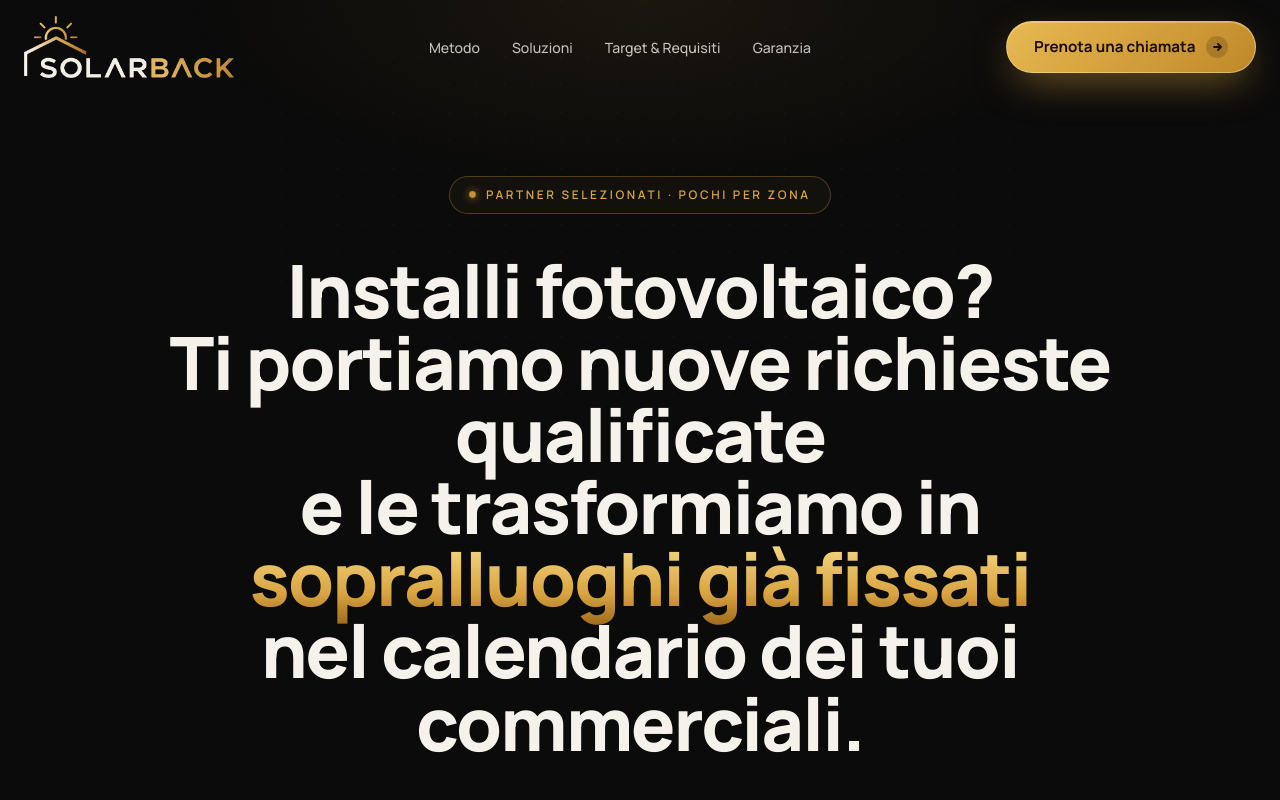
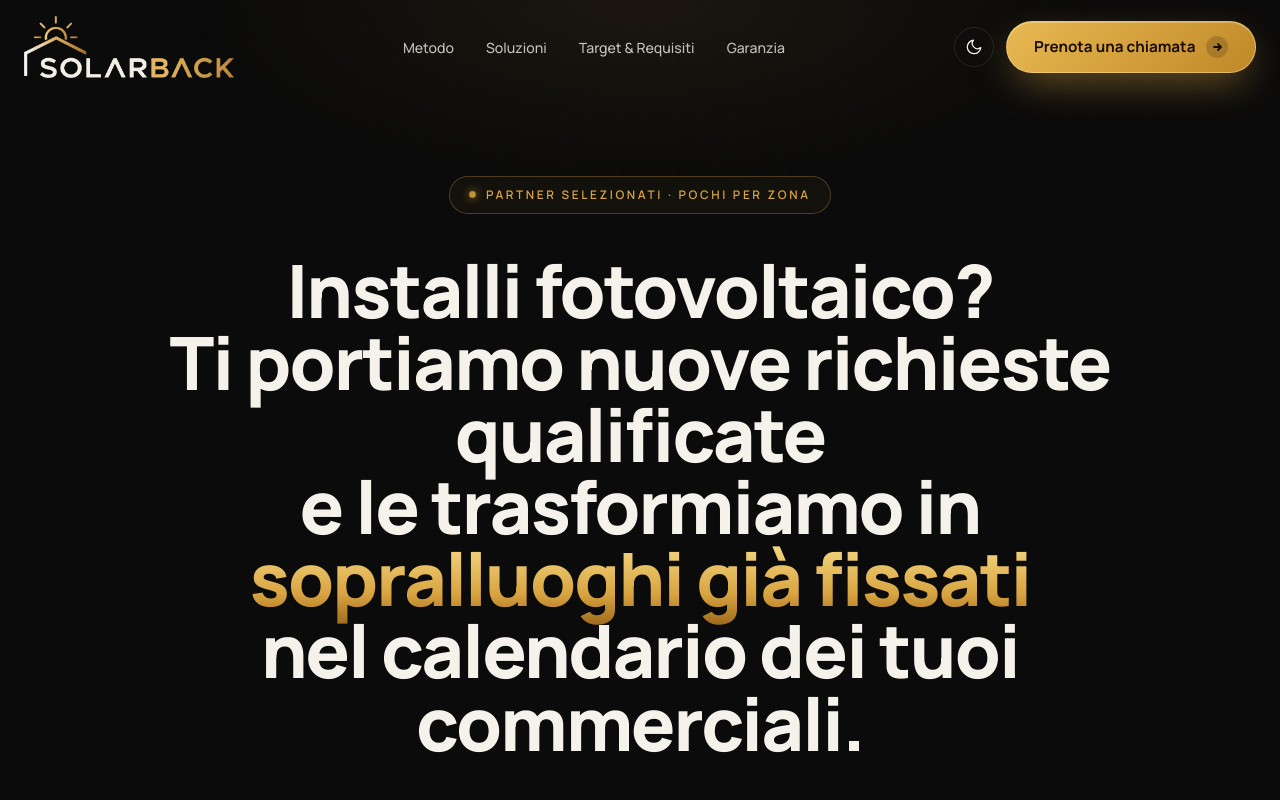
Before and after one commit to marcomasiniprova/solarback-B2b-landing-page, a Next.js app: page / in a window 1280 px wide. Shown: the top 800 px of the page. Built offline with nearby package versions, Linux system fonts and the light colour scheme.

Commit message:
fix: build (page.tsx client) + add dark/light theme toggle

```diff
--- a/app/globals.css
+++ b/app/globals.css
@@ -743,3 +743,17 @@
   .footer-bar { flex-direction: column; text-align: center; }
   .footer-bar nav { gap: 1rem; flex-wrap: wrap; justify-content: center; }
 }
+
+/* ===== Light theme (toggle = sun) ===== */
+[data-theme="light"] {
+  --bg:          #FFFFFF;
+  --bg-2:        #F5F2EA;
+  --bg-3:        #ECE8DE;
+  --text:        #16140F;
+  --text-dim:    rgba(22,20,15,0.58);
+  --text-soft:   rgba(22,20,15,0.80);
+  --line:        rgba(0,0,0,0.10);
+  --line-2:      rgba(0,0,0,0.16);
+  --card-bg:     rgba(0,0,0,0.035);
+  --glow:        0.12;
+}
--- a/app/layout.tsx
+++ b/app/layout.tsx
@@ -170,6 +170,9 @@
           type="application/ld+json"
           dangerouslySetInnerHTML={{ __html: JSON.stringify(jsonLd) }}
         />
+        <script
+          dangerouslySetInnerHTML={{ __html: "(function(){try{var t=localStorage.getItem('sb-theme');if(t==='light'){document.documentElement.setAttribute('data-theme','light');}}catch(e){}})();" }}
+        />
       </head>
       <body>{children}</body>
     </html>
--- a/app/page.tsx
+++ b/app/page.tsx
@@ -1,3 +1,5 @@
+'use client'
+
 import { Nav } from '@/components/Nav'
 import { Hero } from '@/components/Hero'
 import { PerditaClienti } from '@/components/PerditaClienti'
@@ -12,9 +14,6 @@
 import { FAQ } from '@/components/FAQ'
 import { CandidaturaForm } from '@/components/CandidaturaForm'
 import { Footer } from '@/components/Footer'
-
-// ISR: pagina statica rigenerata ogni ~500ms su Netlify Edge
-export const revalidate = 3600
 
 export default function Home() {
   return (
--- a/components/Nav.tsx
+++ b/components/Nav.tsx
@@ -13,6 +13,19 @@
 export function Nav() {
   const [scrolled, setScrolled] = useState(false)
   const [open, setOpen]         = useState(false)
+  const [theme, setTheme]       = useState<'dark' | 'light'>('dark')
+
+  useEffect(() => {
+    const t = document.documentElement.getAttribute('data-theme')
+    if (t === 'light' || t === 'dark') setTheme(t)
+  }, [])
+
+  const toggleTheme = () => {
+    const next = theme === 'dark' ? 'light' : 'dark'
+    setTheme(next)
+    document.documentElement.setAttribute('data-theme', next)
+    try { localStorage.setItem('sb-theme', next) } catch (e) {}
+  }
 
   useEffect(() => {
     const fn = () => setScrolled(window.scrollY > 24)
@@ -36,6 +49,13 @@
           </ul>
 
           <div style={{ display: 'flex', alignItems: 'center', gap: '0.75rem' }}>
+            <button type="button" className="theme-toggle" onClick={toggleTheme} aria-label="Cambia tema">
+              {theme === 'dark' ? (
+                <svg width="18" height="18" viewBox="0 0 24 24" fill="none" stroke="currentColor" strokeWidth="1.7" strokeLinecap="round" strokeLinejoin="round"><path d="M21 12.8A9 9 0 1 1 11.2 3 7 7 0 0 0 21 12.8z" /></svg>
+              ) : (
+                <svg width="18" height="18" viewBox="0 0 24 24" fill="none" stroke="currentColor" strokeWidth="1.7" strokeLinecap="round" strokeLinejoin="round"><circle cx="12" cy="12" r="4.5" /><path d="M12 2v2M12 20v2M2 12h2M20 12h2M4.9 4.9l1.4 1.4M17.7 17.7l1.4 1.4M19.1 4.9l-1.4 1.4M6.3 17.7l-1.4 1.4" /></svg>
+              )}
+            </button>
             <a href="#candidatura" className="sb-btn" style={{ display: 'none' }} id="nav-cta-desktop">
               Prenota una chiamata
               <span className="arrow">
@@ -87,6 +107,14 @@
       <style>{`
         .nav-cta-show { display: inline-flex; }
         @media (max-width: 900px) { .nav-cta-show { display: none; } }
+        .theme-toggle {
+          display: inline-flex; align-items: center; justify-content: center;
+          width: 40px; height: 40px; border-radius: 999px;
+          background: transparent; color: var(--text);
+          border: 1px solid var(--line-2); cursor: pointer;
+          transition: border-color .2s, color .2s, background .2s;
+        }
+        .theme-toggle:hover { border-color: var(--gold); color: var(--gold); }
       `}</style>
     </>
   )
```
